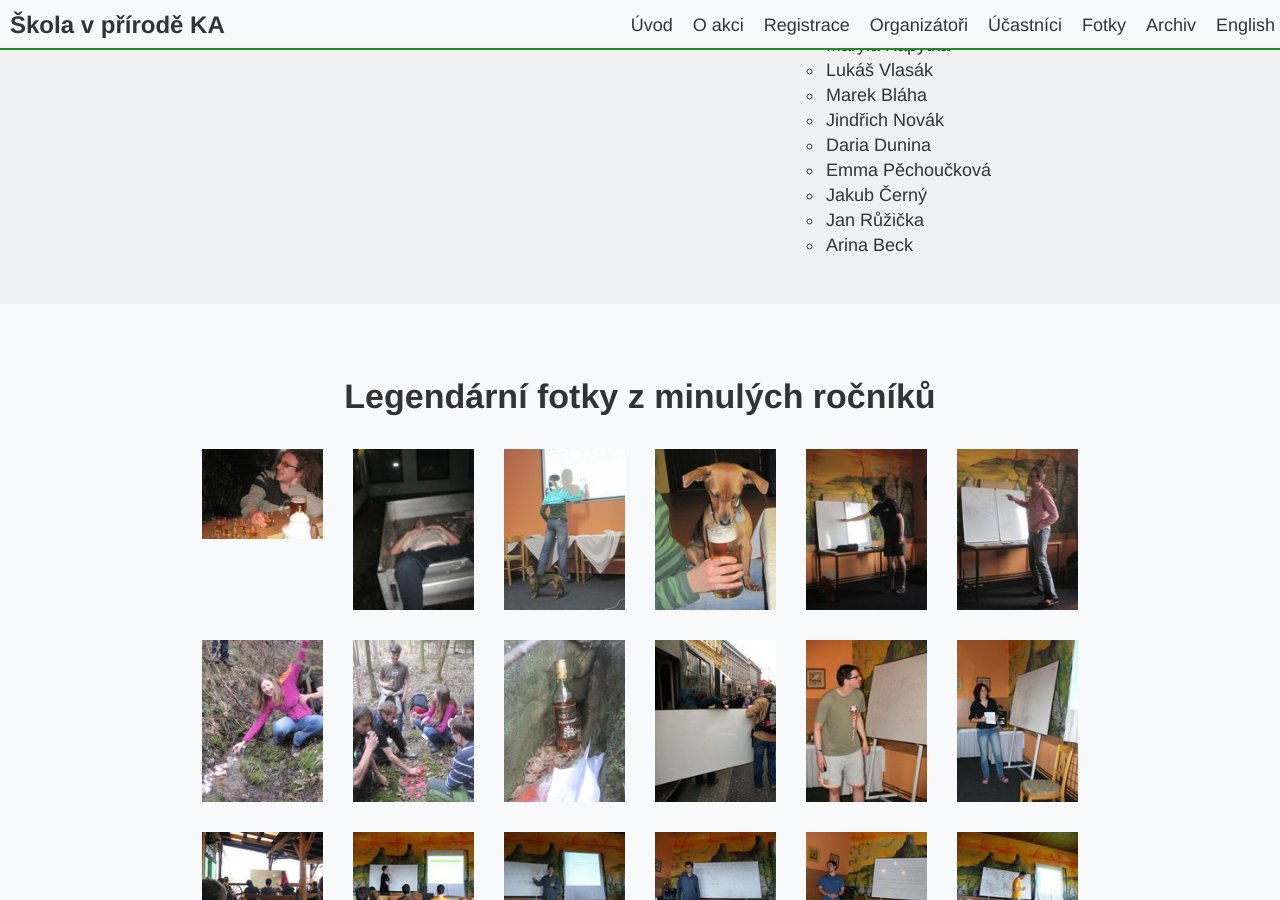
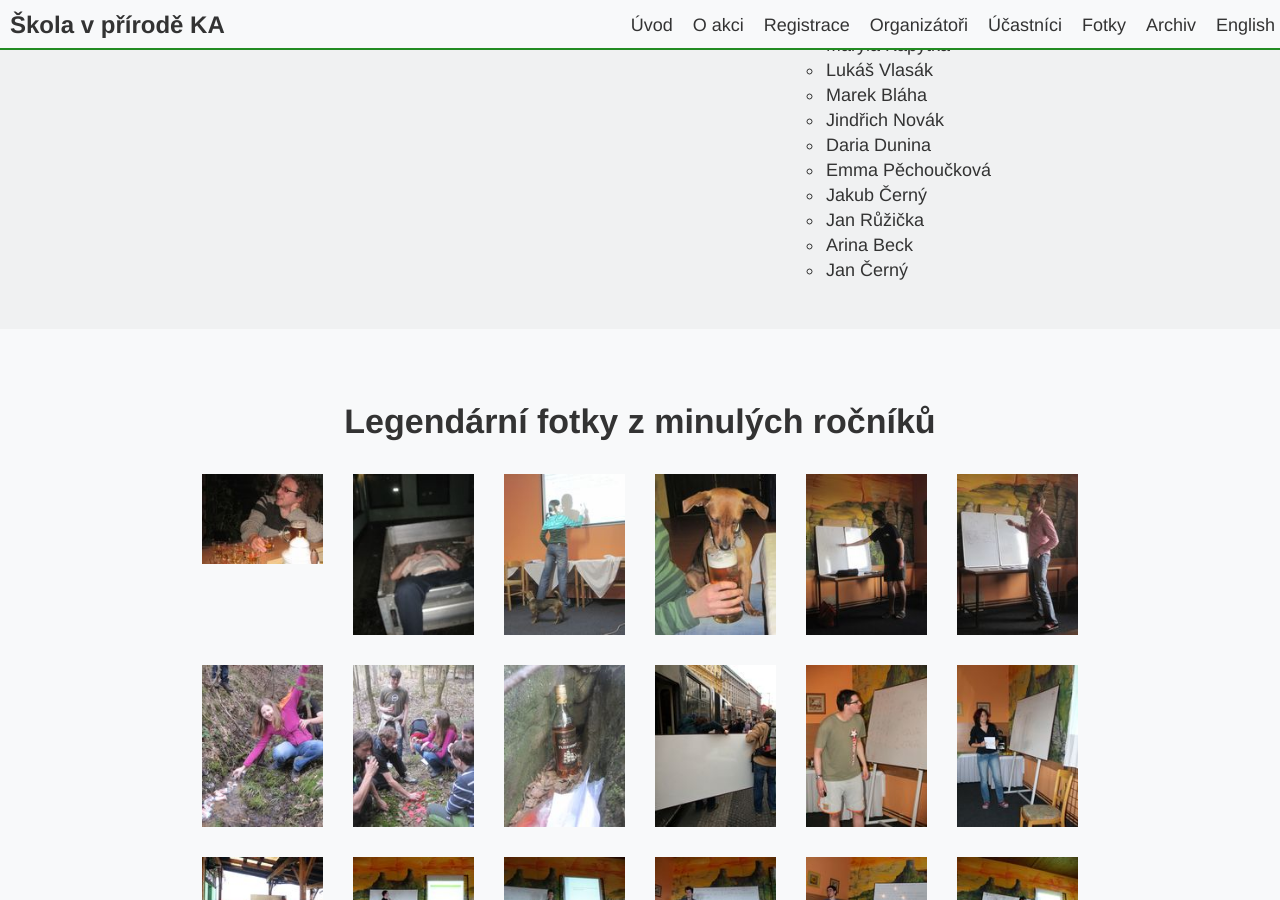
Before and after one commit to ondrachwiedziuk/skolavprirodenew, a Jekyll site: the page built from index.md, in a window 1280 px wide and 900 px high, scrolled down 4241 px. Built offline with Jekyll 4.4.1, drawn with Linux system fonts in a browser that asks for light colours.

Commit message:
Honza Č

```diff
--- a/_includes/participants.html
+++ b/_includes/participants.html
@@ -159,6 +159,9 @@
                     <li>
                       Arina Beck
                     </li>
+                    <li>
+                      Jan Černý
+                    </li>
                   </ul>
             </div>
         </div>
```
